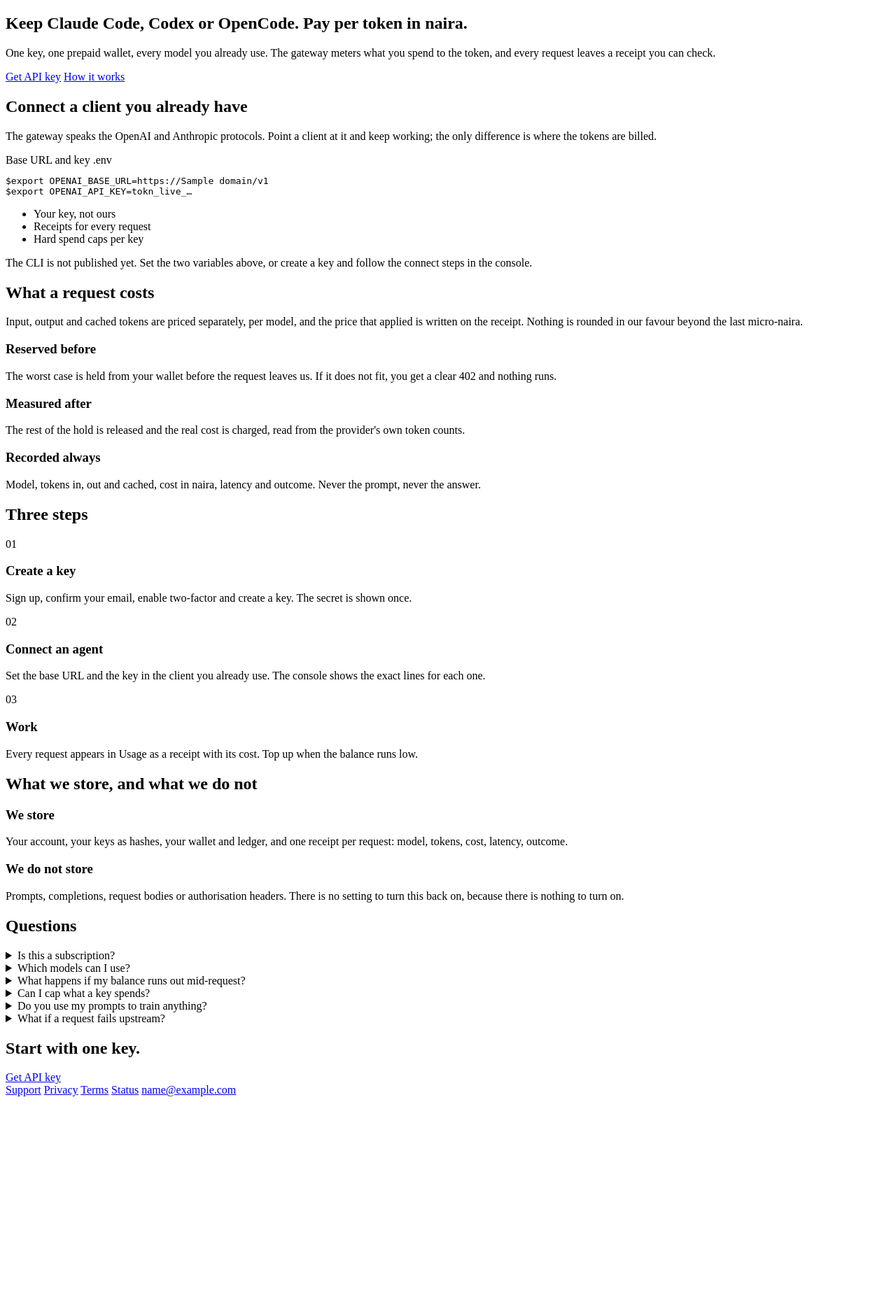
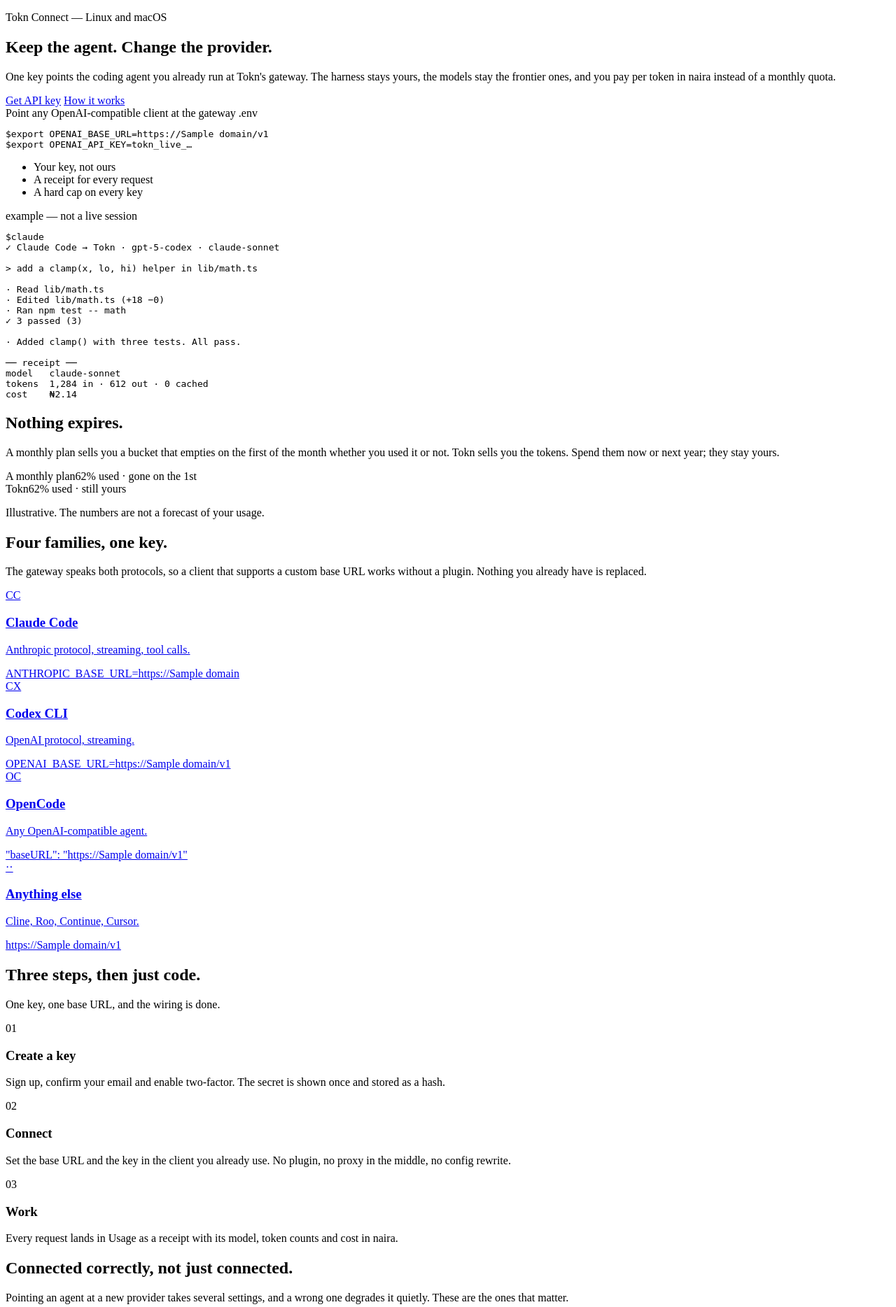
Before and after one commit to codewithpaule/Tokn, a FastAPI app: template apps/console/src/tokn_console/templates/public/home.html in a window 1280 px wide. Shown: the part 62-1930 px from the top of the page at 70% size. Before the commit the page ends 1629 px from the top, so only its background shows below. Run offline with FastAPI, Linux system fonts and the light colour scheme; the template is opened without the code that fills it: most values are stand-ins (such as "Sample title", 1, 10 or a date in 2020).

Commit message:
feat(console): rebuild the landing page to the depth of the reference
Same skeleton as a mature developer landing — eyebrow, hero, terminal, expiry explainer, four client families, three steps, a settings table, key safety, eight questions, pricing, closing call to action, three-column footer — with one rule that the reference does not follow: every claim on the page is true today.

The CLI line is not shown because the CLI is not published; the terminal is labelled 'example — not a live session'; the usage counter is absent rather than animated from invented numbers; the catalogue section says the prices are not published yet instead of printing a number.

New landing.css: terminal window with dot chrome, expiry bars (widths as classes, because CSP forbids style attributes), tool cards with monogram marks, plan cards, and a real site footer.

```diff
--- a/apps/console/src/tokn_console/templates/components/footer.html
+++ b/apps/console/src/tokn_console/templates/components/footer.html
@@ -1,9 +1,28 @@
-<footer class="footer">
-  <div class="shell footer__links">
-    <a href="/support">Support</a>
-    <a href="/privacy">Privacy</a>
-    <a href="/terms">Terms</a>
-    <a href="/status">Status</a>
-    <a href="mailto:{{ support_email }}">{{ support_email }}</a>
+<footer class="site-footer">
+  <div class="shell site-footer__grid">
+    <div>
+      <a class="nav__wordmark" href="/">{{ product }}</a>
+      <p class="muted">Lagos, Nigeria. Contact: <a href="mailto:{{ support_email }}">{{ support_email }}</a></p>
+    </div>
+    <div>
+      <h4>Product</h4>
+      <ul>
+        <li><a href="/docs">Docs</a></li>
+        <li><a href="/status">Status</a></li>
+        <li><a href="/app">Console</a></li>
+      </ul>
+    </div>
+    <div>
+      <h4>Company</h4>
+      <ul>
+        <li><a href="/support">Support</a></li>
+        <li><a href="/privacy">Privacy</a></li>
+        <li><a href="/terms">Terms</a></li>
+      </ul>
+    </div>
+  </div>
+  <div class="shell site-footer__legal">
+    <span>© 2026 {{ product }}</span>
+    <span>Pay per token. Nothing expires.</span>
   </div>
 </footer>
--- a/apps/console/src/tokn_console/templates/layouts/base.html
+++ b/apps/console/src/tokn_console/templates/layouts/base.html
@@ -9,6 +9,7 @@
     <link rel="stylesheet" href="{{ static_url('css/base.css') }}">
     <link rel="stylesheet" href="{{ static_url('css/components.css') }}">
     <link rel="stylesheet" href="{{ static_url('css/pages.css') }}">
+    <link rel="stylesheet" href="{{ static_url('css/landing.css') }}">
     <meta name="htmx-config" content='{"allowEval":false,"allowScriptTags":false,"selfRequestsOnly":true,"includeIndicatorStyles":false,"historyCacheSize":0,"timeout":15000}'>
     {% block head %}{% endblock %}
   </head>
--- a/apps/console/src/tokn_console/templates/public/home.html
+++ b/apps/console/src/tokn_console/templates/public/home.html
@@ -1,36 +1,29 @@
 {% extends "layouts/public.html" %}
 {% from "components/ui.html" import banner %}
 
-{% block title %}{{ product }} — pay per token in naira{% endblock %}
+{% block title %}{{ product }} — keep the agent, change the provider{% endblock %}
 {% block head %}
-  <meta name="description" content="One key, one naira wallet, every coding model. Requests are metered to the token and every one produces a receipt.">
+  <meta name="description" content="Point Claude Code, Codex or OpenCode at one gateway. Pay per token in naira, with a receipt for every request.">
 {% endblock %}
 
 {% block content %}
+
 <section class="shell hero">
-  <h1 class="hero__title">Keep Claude Code, Codex or OpenCode. Pay per token in naira.</h1>
+  <p class="eyebrow">Tokn Connect — Linux and macOS</p>
+  <h1 class="hero__title">Keep the agent. Change the provider.</h1>
   <p class="hero__lede">
-    One key, one prepaid wallet, every model you already use. The gateway meters what you
-    spend to the token, and every request leaves a receipt you can check.
+    One key points the coding agent you already run at Tokn's gateway. The harness stays
+    yours, the models stay the frontier ones, and you pay per token in naira instead of a
+    monthly quota.
   </p>
   <div class="hero__actions">
     <a class="button button--primary" href="/signup">Get API key</a>
     <a class="button button--quiet" href="#how">How it works</a>
   </div>
-</section>
-
-<section class="shell section" id="how">
-  <div class="section__head">
-    <h2 class="section__title">Connect a client you already have</h2>
-    <p class="section__lede">
-      The gateway speaks the OpenAI and Anthropic protocols. Point a client at it and keep
-      working; the only difference is where the tokens are billed.
-    </p>
-  </div>
 
   <div class="install">
     <div class="install__bar">
-      <span>Base URL and key</span>
+      <span>Point any OpenAI-compatible client at the gateway</span>
       <span class="mono">.env</span>
     </div>
     <pre class="code"><span class="code__prompt">$</span>export OPENAI_BASE_URL=https://{{ domain }}/v1
@@ -38,64 +31,146 @@
   </div>
   <ul class="install__checks">
     <li>Your key, not ours</li>
-    <li>Receipts for every request</li>
-    <li>Hard spend caps per key</li>
+    <li>A receipt for every request</li>
+    <li>A hard cap on every key</li>
   </ul>
+</section>
 
-  {% if cli_available %}
-    {{ banner("The Tokn CLI is available: tokn setup configures each client and backs up every file it touches.", "info") }}
-  {% else %}
-    {{ banner("The CLI is not published yet. Set the two variables above, or create a key and follow the connect steps in the console.", "info") }}
-  {% endif %}
+<section class="shell">
+  <div class="terminal">
+    <div class="terminal__bar">
+      <span class="terminal__dot"></span><span class="terminal__dot"></span><span class="terminal__dot"></span>
+      <span class="terminal__path">example — not a live session</span>
+    </div>
+    <pre class="terminal__body"><span class="prompt">$</span>claude
+<span class="dim">✓ Claude Code → Tokn · gpt-5-codex · claude-sonnet</span>
+
+<span class="dim">&gt;</span> add a clamp(x, lo, hi) helper in lib/math.ts
+
+<span class="dim">·</span> Read lib/math.ts
+<span class="dim">·</span> Edited lib/math.ts <span class="ok">(+18 −0)</span>
+<span class="dim">·</span> Ran npm test -- math
+<span class="ok">✓ 3 passed (3)</span>
+
+<span class="dim">·</span> Added clamp() with three tests. All pass.
+
+<span class="dim">── receipt ──</span>
+<span class="dim">model</span>   claude-sonnet
+<span class="dim">tokens</span>  1,284 in · 612 out · 0 cached
+<span class="dim">cost</span>    ₦2.14
+</pre>
+  </div>
+</section>
+
+<section class="shell section" id="how">
+  <div class="section__head">
+    <h2 class="section__title">Nothing expires.</h2>
+    <p class="section__lede">
+      A monthly plan sells you a bucket that empties on the first of the month whether you
+      used it or not. Tokn sells you the tokens. Spend them now or next year; they stay
+      yours.
+    </p>
+  </div>
+
+  <div class="bars">
+    <div class="bar-row">
+      <div class="bar-row__head"><span>A monthly plan</span><span class="muted">62% used · gone on the 1st</span></div>
+      <div class="bar-row__track"><div class="bar-row__fill bar-row__fill--spent w-62"></div></div>
+    </div>
+    <div class="bar-row">
+      <div class="bar-row__head"><span>Tokn</span><span class="muted">62% used · still yours</span></div>
+      <div class="bar-row__track"><div class="bar-row__fill bar-row__fill--kept w-62"></div></div>
+    </div>
+  </div>
+  <p class="hint">Illustrative. The numbers are not a forecast of your usage.</p>
 </section>
 
 <section class="shell section">
   <div class="section__head">
-    <h2 class="section__title">What a request costs</h2>
+    <h2 class="section__title">Four families, one key.</h2>
     <p class="section__lede">
-      Input, output and cached tokens are priced separately, per model, and the price that
-      applied is written on the receipt. Nothing is rounded in our favour beyond the last
-      micro-naira.
+      The gateway speaks both protocols, so a client that supports a custom base URL works
+      without a plugin. Nothing you already have is replaced.
     </p>
   </div>
 
-  <div class="grid grid--three">
-    <div class="card">
-      <h3>Reserved before</h3>
-      <p>The worst case is held from your wallet before the request leaves us. If it does not fit, you get a clear 402 and nothing runs.</p>
+  <div class="tools">
+    <a class="tool" href="/docs">
+      <div class="tool__head"><span class="tool__mark">CC</span><h3>Claude Code</h3></div>
+      <p>Anthropic protocol, streaming, tool calls.</p>
+      <div class="tool__config">ANTHROPIC_BASE_URL=https://{{ domain }}</div>
+    </a>
+    <a class="tool" href="/docs">
+      <div class="tool__head"><span class="tool__mark">CX</span><h3>Codex CLI</h3></div>
+      <p>OpenAI protocol, streaming.</p>
+      <div class="tool__config">OPENAI_BASE_URL=https://{{ domain }}/v1</div>
+    </a>
+    <a class="tool" href="/docs">
+      <div class="tool__head"><span class="tool__mark">OC</span><h3>OpenCode</h3></div>
+      <p>Any OpenAI-compatible agent.</p>
+      <div class="tool__config">"baseURL": "https://{{ domain }}/v1"</div>
+    </a>
+    <a class="tool" href="/docs">
+      <div class="tool__head"><span class="tool__mark">··</span><h3>Anything else</h3></div>
+      <p>Cline, Roo, Continue, Cursor.</p>
+      <div class="tool__config">https://{{ domain }}/v1</div>
+    </a>
+  </div>
+</section>
+
+<section class="shell section">
+  <div class="section__head">
+    <h2 class="section__title">Three steps, then just code.</h2>
+    <p class="section__lede">One key, one base URL, and the wiring is done.</p>
+  </div>
+
+  <div class="step">
+    <span class="step__number">01</span>
+    <div>
+      <h3>Create a key</h3>
+      <p>Sign up, confirm your email and enable two-factor. The secret is shown once and stored as a hash.</p>
     </div>
-    <div class="card">
-      <h3>Measured after</h3>
-      <p>The rest of the hold is released and the real cost is charged, read from the provider's own token counts.</p>
+  </div>
+  <div class="step">
+    <span class="step__number">02</span>
+    <div>
+      <h3>Connect</h3>
+      <p>Set the base URL and the key in the client you already use. No plugin, no proxy in the middle, no config rewrite.</p>
     </div>
-    <div class="card">
-      <h3>Recorded always</h3>
-      <p>Model, tokens in, out and cached, cost in naira, latency and outcome. Never the prompt, never the answer.</p>
+  </div>
+  <div class="step">
+    <span class="step__number">03</span>
+    <div>
+      <h3>Work</h3>
+      <p>Every request lands in Usage as a receipt with its model, token counts and cost in naira.</p>
     </div>
   </div>
 </section>
 
 <section class="shell section">
   <div class="section__head">
-    <h2 class="section__title">Three steps</h2>
+    <h2 class="section__title">Connected correctly, not just connected.</h2>
+    <p class="section__lede">
+      Pointing an agent at a new provider takes several settings, and a wrong one degrades
+      it quietly. These are the ones that matter.
+    </p>
   </div>
-  <div class="step">
-    <span class="step__number">01</span>
-    <div><h3>Create a key</h3><p>Sign up, confirm your email, enable two-factor and create a key. The secret is shown once.</p></div>
-  </div>
-  <div class="step">
-    <span class="step__number">02</span>
-    <div><h3>Connect an agent</h3><p>Set the base URL and the key in the client you already use. The console shows the exact lines for each one.</p></div>
-  </div>
-  <div class="step">
-    <span class="step__number">03</span>
-    <div><h3>Work</h3><p>Every request appears in Usage as a receipt with its cost. Top up when the balance runs low.</p></div>
-  </div>
+
+  <table class="table">
+    <thead><tr><th>Setting</th><th>Value</th></tr></thead>
+    <tbody>
+      <tr><td class="mono">OPENAI_BASE_URL</td><td class="mono">https://{{ domain }}/v1</td></tr>
+      <tr><td class="mono">ANTHROPIC_BASE_URL</td><td class="mono">https://{{ domain }}</td></tr>
+      <tr><td class="mono">Authorization</td><td class="mono">Bearer tokn_live_…</td></tr>
+      <tr><td class="mono">model</td><td>The alias from the catalogue, for example <span class="mono">claude-sonnet</span></td></tr>
+      <tr><td class="mono">max_tokens</td><td>Bounded per model; a request above the limit is refused before it runs</td></tr>
+    </tbody>
+  </table>
 </section>
 
 <section class="shell section">
   <div class="section__head">
-    <h2 class="section__title">What we store, and what we do not</h2>
+    <h2 class="section__title">What we store, and what we do not.</h2>
   </div>
   <div class="grid grid--two">
     <div class="card">
@@ -103,44 +178,91 @@
       <p>Your account, your keys as hashes, your wallet and ledger, and one receipt per request: model, tokens, cost, latency, outcome.</p>
     </div>
     <div class="card">
-      <h3>We do not store</h3>
-      <p>Prompts, completions, request bodies or authorisation headers. There is no setting to turn this back on, because there is nothing to turn on.</p>
+      <h3>We never store</h3>
+      <p>Prompts, completions, request bodies or authorisation headers. There is no toggle, because there is nothing to toggle.</p>
+    </div>
+  </div>
+</section>
+
+<section class="shell section">
+  <div class="section__head">
+    <h2 class="section__title">Your key stays with you.</h2>
+    <p class="section__lede">
+      A key carries its own limits, and you can end it at any moment without touching
+      anything else.
+    </p>
+  </div>
+  <div class="grid grid--three">
+    <div class="card">
+      <h3>Shown once, stored hashed</h3>
+      <p>The secret exists in the moment you create it. After that the database holds an HMAC digest, so a dump is not a set of keys.</p>
+    </div>
+    <div class="card">
+      <h3>Capped per key</h3>
+      <p>A spend cap and an expiry. When either is reached the key stops; it does not overspend and it does not ask twice.</p>
+    </div>
+    <div class="card">
+      <h3>Revoked immediately</h3>
+      <p>Revocation clears the cache entry first, so the next request fails. Not within a minute — on the next request.</p>
     </div>
   </div>
 </section>
 
 <section class="shell section faq">
   <div class="section__head">
-    <h2 class="section__title">Questions</h2>
+    <h2 class="section__title">Questions, answered.</h2>
   </div>
   <details>
-    <summary>Is this a subscription?</summary>
-    <p>No. You prepay in naira and spend it per token. Credit never expires, and there is no monthly minimum.</p>
+    <summary>Does Tokn change my agent's config?</summary>
+    <p>No. You set a base URL and a key in the client you already use. Nothing is rewritten and nothing is replaced.</p>
+  </details>
+  <details>
+    <summary>Which agents does it work with?</summary>
+    <p>Any client that supports a custom OpenAI or Anthropic base URL: Claude Code, Codex CLI, OpenCode, Cline, Roo, Continue and Cursor. Some product features bypass a custom endpoint entirely; the docs say which.</p>
+  </details>
+  <details>
+    <summary>Where does my key go?</summary>
+    <p>To the gateway you are calling, in the authorisation header of each request. It is never placed in a URL, a log line or a page.</p>
   </details>
   <details>
     <summary>Which models can I use?</summary>
-    <p>The catalogue lists real model names with their input, output and cache prices. If a model is not listed, it is not enabled.</p>
+    <p>Whatever the catalogue enables for your account. The console lists the real model names with their input, output and cache prices.</p>
+  </details>
+  <details>
+    <summary>How much does it cost?</summary>
+    <p>Per token, at the price on the receipt. There is no subscription and no monthly minimum; credit never expires.</p>
   </details>
   <details>
     <summary>What happens if my balance runs out mid-request?</summary>
-    <p>It cannot. The worst case is held before the request starts, so a request either fits or is refused with a 402 before anything runs.</p>
-  </details>
-  <details>
-    <summary>Can I cap what a key spends?</summary>
-    <p>Yes. Each key can carry a spend cap and an expiry. When the cap is reached the key stops working; it does not overspend.</p>
-  </details>
-  <details>
-    <summary>Do you use my prompts to train anything?</summary>
-    <p>No. We do not store them, so there is nothing to train on.</p>
+    <p>It cannot. The worst case is held before the request starts, so it either fits or is refused with a 402 before anything runs.</p>
   </details>
   <details>
     <summary>What if a request fails upstream?</summary>
-    <p>You are not charged. The hold is released in full, and the failed attempt is recorded with an upstream error outcome.</p>
+    <p>You are not charged. The hold is returned in full and the attempt is recorded with an upstream error outcome.</p>
+  </details>
+  <details>
+    <summary>Do you train on my prompts?</summary>
+    <p>No. They are not stored, so there is nothing to train on.</p>
   </details>
 </section>
 
+<section class="shell section">
+  <div class="section__head">
+    <h2 class="section__title">Priced per token, not per month.</h2>
+    <p class="section__lede">
+      Every model carries its own input, output and cache price, and the price that applied
+      is written on the receipt. Top up any amount; it does not lapse.
+    </p>
+  </div>
+  <div class="card">
+      <h3>The catalogue is not published yet</h3>
+      <p>Prices are read from the live catalogue rather than written into this page. Once
+        models are enabled, their real per-million prices appear here and in the console.</p>
+    </div>
+</section>
+
 <section class="shell closing">
-  <h2>Start with one key.</h2>
+  <h2>A key first. Tokens after.</h2>
   <a class="button button--primary" href="/signup">Get API key</a>
 </section>
 {% endblock %}
```
Also changed, not shown: apps/console/src/tokn_console/static/css/landing.css (added, +218 -0 lines).
